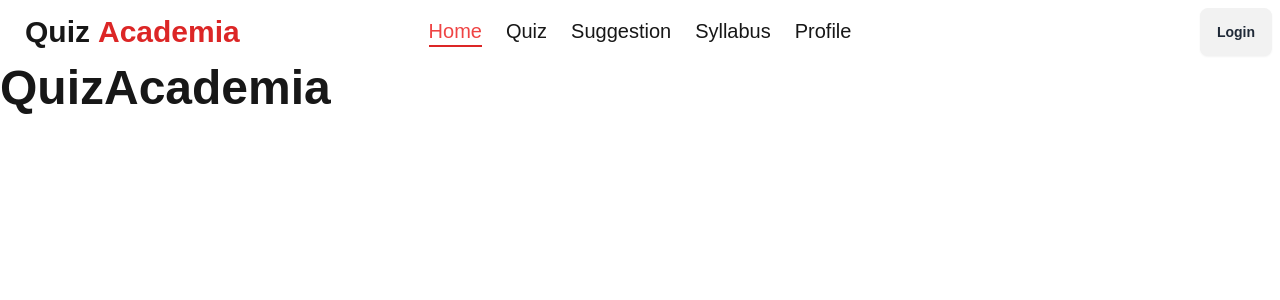
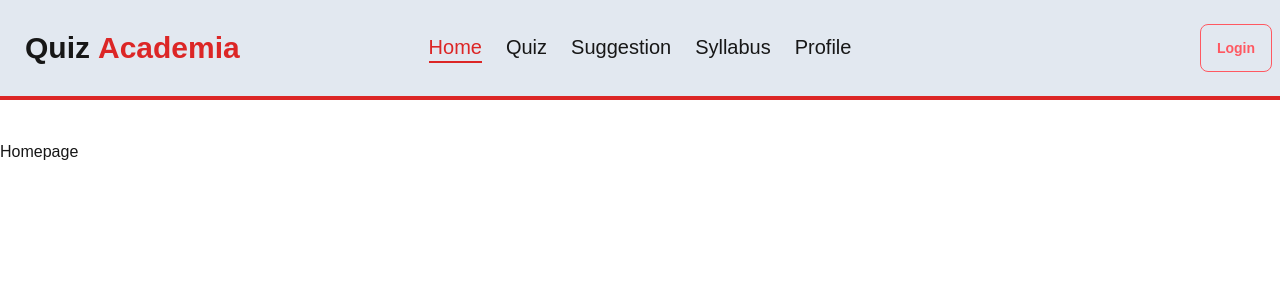
Before and after one commit to rar34/quiz-academia, a Next.js app: page / in a window 1280 px wide. Shown: the top 300 px of the page. Built offline with nearby package versions, Linux system fonts and the light colour scheme.

Commit message:
update navbar

```diff
--- a/src/app/layout.js
+++ b/src/app/layout.js
@@ -20,7 +20,7 @@ export const metadata = {
 
 export default function RootLayout({ children }) {
   return (
-    <html lang="en">
+    <html lang="en" data-theme="quizAcademia">
       <body
         className={`${geistSans.variable} ${geistMono.variable} antialiased`}
       >
--- a/src/app/page.js
+++ b/src/app/page.js
@@ -1,9 +1,10 @@
+import Homepage from "@/components/Homepage/Homepage";
 import Image from "next/image";
 
 export default function Home() {
   return (
     <div>
-      <h2 className="text-5xl font-bold">QuizAcademia</h2>
+      <Homepage />
     </div>
   );
 }
--- /dev/null
+++ b/src/components/Homepage/Homepage.jsx
@@ -0,0 +1,11 @@
+import React from 'react';
+
+const Homepage = () => {
+    return (
+        <div className='container mx-auto my-10'>
+            Homepage
+        </div>
+    );
+};
+
+export default Homepage;
--- a/src/components/Shared/Navbar.jsx
+++ b/src/components/Shared/Navbar.jsx
@@ -28,8 +28,8 @@ const Navbar = () => {
         },
     ]
     return (
-        <div className='container mx-auto'>
-            <div className="navbar bg-base-100">
+        <div className='border-red-600 border-b-4 bg-slate-200 py-4'>
+            <div className="navbar container mx-auto">
                 <div className="navbar-start">
                     <div className="dropdown">
                         <div tabIndex={0} role="button" className="btn btn-ghost lg:hidden">
@@ -49,15 +49,11 @@ const Navbar = () => {
                         <ul
                             tabIndex={0}
                             className="menu menu-sm dropdown-content bg-base-100 rounded-box z-[1] mt-3 w-52 p-2 shadow">
-                            <li><a>Item 1</a></li>
-                            <li>
-                                <a>Parent</a>
-                                <ul className="p-2">
-                                    <li><a>Submenu 1</a></li>
-                                    <li><a>Submenu 2</a></li>
-                                </ul>
-                            </li>
-                            <li><a>Item 3</a></li>
+                            {
+                                navItems.map(item => (
+                                    <Link className={`${pathName === item.path && 'text-red-500 border-b-2 border-red-600'}`} key={item.path} href={item.path}>{item.title}</Link>
+                                ))
+                            }
                         </ul>
                     </div>
                     <Link href={"/"} className="btn btn-ghost text-3xl">Quiz<span className='text-red-600'>Academia</span></Link>
@@ -66,13 +62,13 @@ const Navbar = () => {
                     <div className='flex gap-6 text-xl'>
                         {
                             navItems.map(item => (
-                                <Link className={`${pathName === item.path && 'text-red-500 border-b-2 border-red-600'}`} key={item.path} href={item.path}>{item.title}</Link>
+                                <Link className={`${pathName === item.path && 'text-red-600 border-b-2 border-red-600'}`} key={item.path} href={item.path}>{item.title}</Link>
                             ))
                         }
                     </div>
                 </div>
                 <div className="navbar-end">
-                    <a className="btn">Login</a>
+                    <a className="btn btn-outline btn-error">Login</a>
                 </div>
             </div>
         </div>
--- a/tailwind.config.js
+++ b/tailwind.config.js
@@ -16,4 +16,19 @@ module.exports = {
   plugins: [
     require('daisyui'),
   ],
+  daisyui: {
+    themes: [
+      {
+        quizAcademia: {
+          "primary": "#6A5AE1",
+          "secondary": "#f6d860",
+          "accent": "#37cdbe",
+          "neutral": "#3d4451",
+          "base-100": "#ffffff",
+        },
+      },
+      "dark",
+      "cupcake",
+    ],
+  },
 };
```
